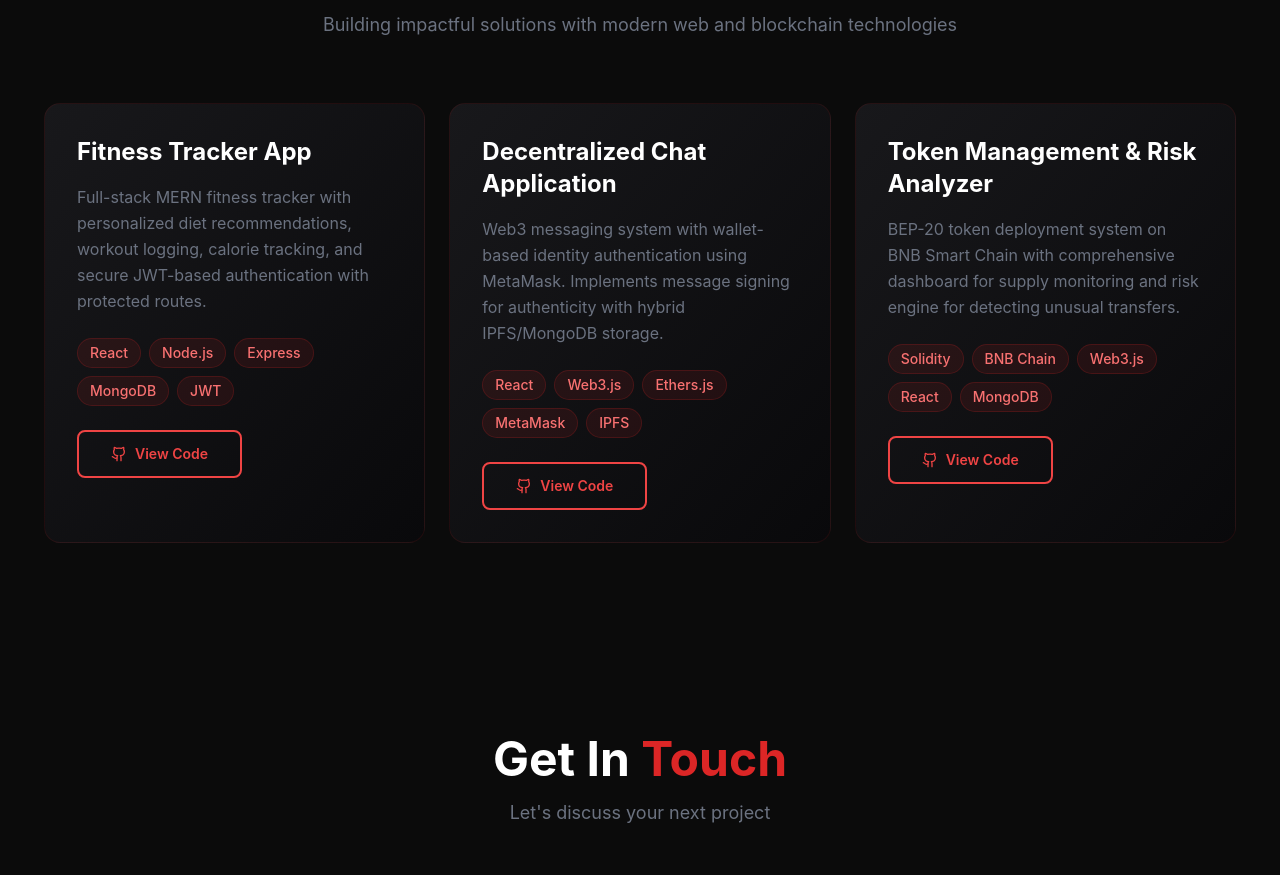
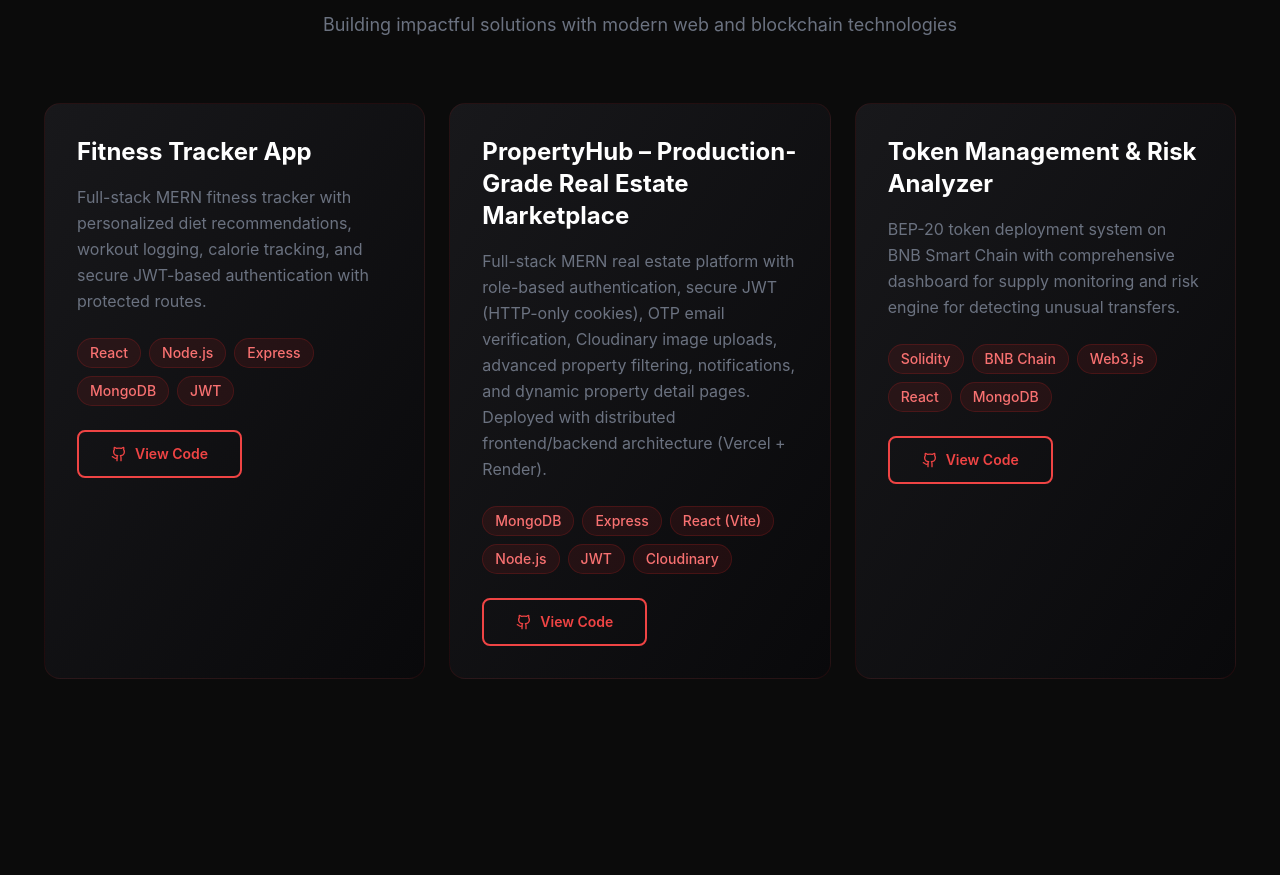
Before and after one commit to DarshanKS09/my-portfolio, a React (Create React App) app in the folder frontend/: page / in a window 1280 px wide. Shown: the part 1801-2676 px from the top of the page. Built offline with nearby package versions, Linux system fonts and the light colour scheme.

Commit message:
new changhe

```diff
--- a/frontend/src/sections/Projects.jsx
+++ b/frontend/src/sections/Projects.jsx
@@ -57,13 +57,15 @@ const Projects = () => {
       githubUrl: 'https://github.com/DarshanKS09/FitnessTracker',
       delay: 0.1,
     },
-    {
-      title: 'Decentralized Chat Application',
-      description: 'Web3 messaging system with wallet-based identity authentication using MetaMask. Implements message signing for authenticity with hybrid IPFS/MongoDB storage.',
-      tech: ['React', 'Web3.js', 'Ethers.js', 'MetaMask', 'IPFS'],
-      githubUrl: 'https://github.com/DarshanKS09/Chat-App',
-      delay: 0.2,
-    },
+   {
+  title: "PropertyHub – Production-Grade Real Estate Marketplace",
+  description: "Full-stack MERN real estate platform with role-based authentication, secure JWT (HTTP-only cookies), OTP email verification, Cloudinary image uploads, advanced property filtering, notifications, and dynamic property detail pages. Deployed with distributed frontend/backend architecture (Vercel + Render).",
+  tech: ["MongoDB", "Express", "React (Vite)", "Node.js", "JWT", "Cloudinary"],
+  githubUrl: "https://github.com/DarshanKS09/my-portfolio",
+  liveUrl: "https://real-estate-project-psi-sage.vercel.app/",
+  delay: 0.2,
+}
+,
     {
       title: 'Token Management & Risk Analyzer',
       description: 'BEP-20 token deployment system on BNB Smart Chain with comprehensive dashboard for supply monitoring and risk engine for detecting unusual transfers.',
```
